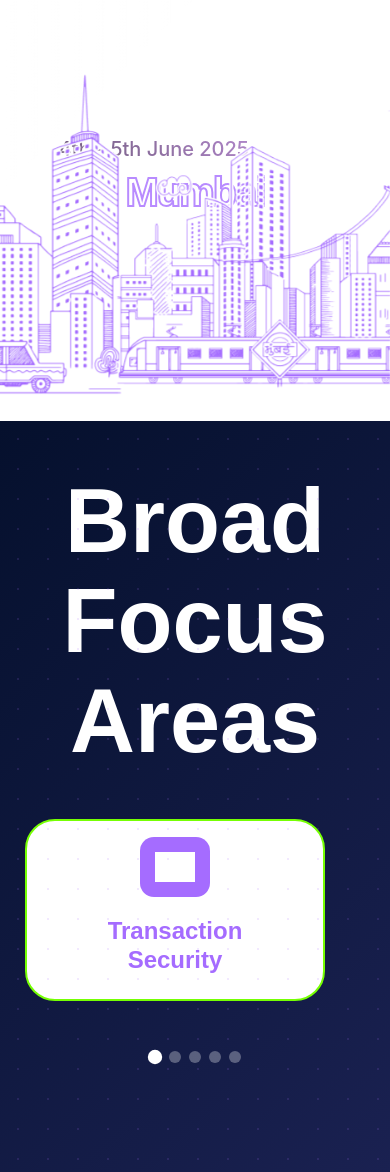
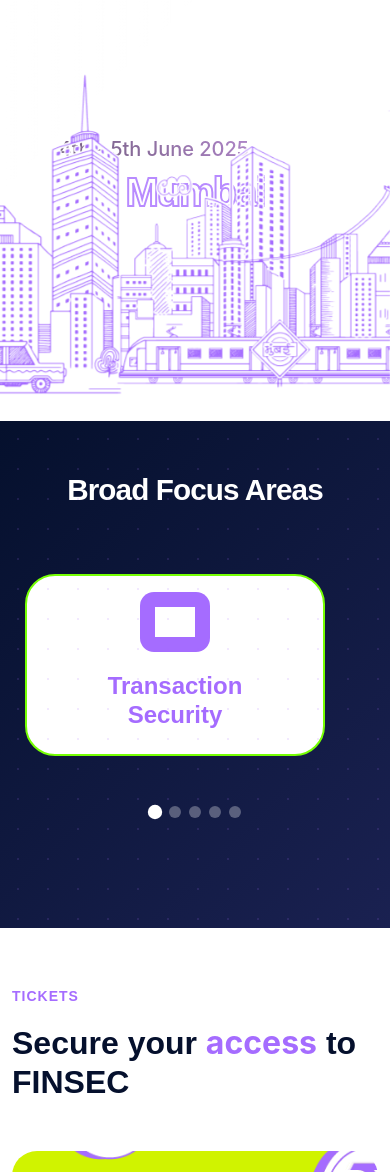
Before and after one commit to shanzantrik/dscifinal, a Laravel app: page / in a window 390 px wide. Shown: the part 3386-4558 px from the top of the page. Run offline with Laravel 12, Linux system fonts and the light colour scheme; data that the repository does not hold is empty; parts of the project's set-up code (start-up, migrations or seed data) failed here and were passed over; some libraries are stand-ins or nearby versions; some web fonts are replaced; grey boxes are pictures that could not be loaded.

Commit message:
New Changes to menu

```diff
--- a/resources/views/home.blade.php
+++ b/resources/views/home.blade.php
@@ -1537,6 +1566,46 @@
       line-height: 50px;
     }
   }
+
+  .bf-title {
+    font-size: clamp(2.5rem, 5vw + 1.5rem, 5.625rem);
+    /* Fluid sizing from 40px to 90px */
+    font-weight: 700;
+    color: #ffffff;
+    line-height: 1.1;
+    letter-spacing: -0.03em;
+    font-family: 'Space Grotesk', sans-serif;
+    text-align: center;
+    margin-bottom: 2rem;
+    padding: 0 1rem;
+    width: 100%;
+    max-width: 1400px;
+    margin-left: auto;
+    margin-right: auto;
+  }
+
+  @media (max-width: 1200px) {
+    .bf-title {
+      font-size: clamp(2.25rem, 4.5vw + 1rem, 4.5rem);
+    }
+  }
+
+  @media (max-width: 767px) {
+    .bf-title {
+      font-size: clamp(2rem, 4vw + 1rem, 3.75rem);
+      line-height: 1.2;
+      padding: 0 0.75rem;
+    }
+  }
+
+  @media (max-width: 480px) {
+    .bf-title {
+      font-size: clamp(1.75rem, 3.5vw + 1rem, 2.625rem);
+      line-height: 1.3;
+      padding: 0 0.5rem;
+      margin-bottom: 1.5rem;
+    }
+  }
 </style>
 
 <!-- Navbar -->
@@ -1556,20 +1625,67 @@
   <script>
     document.addEventListener('DOMContentLoaded', function() {
       const video = document.getElementById('hero-video');
+      const heroSection = document.querySelector('.hero-section');
+
+      // Function to handle video sizing
+      function resizeVideo() {
+        const windowWidth = window.innerWidth;
+        const windowHeight = window.innerHeight;
+        const windowAspect = windowWidth / windowHeight;
+
+        // Get video's native aspect ratio once metadata is loaded
+        if (video.videoWidth && video.videoHeight) {
+          const videoAspect = video.videoWidth / video.videoHeight;
+
+          if (windowAspect > videoAspect) {
+            // Window is wider than video
+            video.style.width = '100%';
+            video.style.height = 'auto';
+          } else {
+            // Window is taller than video
+            video.style.width = 'auto';
+            video.style.height = '100%';
+          }
+        }
+      }
+
+      // Call on page load and whenever video metadata loads
+      video.addEventListener('loadedmetadata', resizeVideo);
+      window.addEventListener('resize', resizeVideo);
 
       // Error handling for video
       video.addEventListener('error', function(e) {
           console.error('Error loading video:', e);
           // Add a CSS class to maintain the section's appearance even if video fails to load
-          document.querySelector('.hero-section').classList.add('video-fallback');
+          heroSection.classList.add('video-fallback');
       });
-  });
+
+      // For mobile devices, consider pausing video when not in viewport to save battery
+      if ('IntersectionObserver' in window) {
+        const observer = new IntersectionObserver((entries) => {
+          entries.forEach(entry => {
+            if (entry.isIntersecting) {
+              if (video.paused) video.play();
+            } else {
+              if (!video.paused) video.pause();
+            }
+          });
+        }, { threshold: 0.1 });
+
+        observer.observe(video);
+      }
+    });
   </script>
 
   <style>
-    /* Add fallback styles in case video fails to load */
-    .hero-section.video-fallback {
-      background: linear-gradient(135deg, #05102D 0%, #1A2151 100%);
+    /* Hero Section Styles */
+    .hero-section {
+      position: relative;
+      width: 100%;
+      height: 100vh;
+      overflow: hidden;
+      background-color: #05102D;
+      /* Fallback color */
     }
 
     /* Ensure video covers the entire section */
@@ -2319,7 +2487,9 @@
   </script>
 
   <!-- Footer -->
-  @include('partials.footer')
+  <div id="contact">
+    @include('partials.footer')
+  </div>
 </div>
 
 @section('custom-css')
@@ -3221,13 +3391,43 @@
   }
 
   .bf-title {
-    font-size: 90px;
+    font-size: clamp(2.5rem, 5vw + 1.5rem, 5.625rem);
+    /* Fluid sizing from 40px to 90px */
     font-weight: 700;
     color: #ffffff;
-    line-height: 100px;
-    letter-spacing: -3%;
+    line-height: 1.1;
+    letter-spacing: -0.03em;
     font-family: 'Space Grotesk', sans-serif;
     text-align: center;
+    margin-bottom: 2rem;
+    padding: 0 1rem;
+    width: 100%;
+    max-width: 1400px;
+    margin-left: auto;
+    margin-right: auto;
+  }
+
+  @media (max-width: 1200px) {
+    .bf-title {
+      font-size: clamp(2.25rem, 4.5vw + 1rem, 4.5rem);
+    }
+  }
+
+  @media (max-width: 767px) {
+    .bf-title {
+      font-size: clamp(2rem, 4vw + 1rem, 3.75rem);
+      line-height: 1.2;
+      padding: 0 0.75rem;
+    }
+  }
+
+  @media (max-width: 480px) {
+    .bf-title {
+      font-size: clamp(1.75rem, 3.5vw + 1rem, 2.625rem);
+      line-height: 1.3;
+      padding: 0 0.5rem;
+      margin-bottom: 1.5rem;
+    }
   }
 
   /* Dotted Background Animation */
--- a/resources/views/partials/footer.blade.php
+++ b/resources/views/partials/footer.blade.php
@@ -37,12 +37,12 @@
               <a href="#" class="btn btn-primary w-100">Room Reservation</a>
             </div>
           </div>
-          <div class="map-container">
+          {{-- <div class="map-container">
             <!-- Google Map will be embedded here -->
             <iframe
               src="https://www.google.com/maps/embed?pb=!1m18!1m12!1m3!1d3769.3267243922964!2d72.90550731543552!3d19.133727287059277!2m3!1f0!2f0!3f0!3m2!1i1024!2i768!4f13.1!3m3!1m2!1s0x3be7c7f189efc039%3A0x9ebbdeaea9ec24ae!2sThe%20Westin%20Mumbai%20Powai%20Lake!5e0!3m2!1sen!2sin!4v1650000000000!5m2!1sen!2sin"
               width="100%" height="350" style="border:0;" allowfullscreen="" loading="lazy"></iframe>
-          </div>
+          </div> --}}
         </div>
       </div>
 
@@ -53,7 +53,8 @@
               <h3>For Sponsorship</h3>
               <div class="contact-person d-flex align-items-center">
                 <div class="contact-img">
-                  <img src="{{ asset('images/team/vibhor.jpg') }}" alt="Vibhor Wahi" class="rounded-circle" width="80">
+                  <img src="{{ asset('images/vibhor-wahi-1.webp') }}" alt="Vibhor Wahi" class="rounded-circle"
+                    width="80">
                 </div>
                 <div class="contact-info ms-3">
                   <h5>Komal Wahi</h5>
@@ -70,7 +71,7 @@
               <h3>For Registration and other queries</h3>
               <div class="contact-person d-flex align-items-center">
                 <div class="contact-img">
-                  <img src="{{ asset('images/team/saurabh.jpg') }}" alt="Saurabh Lal" class="rounded-circle" width="80">
+                  <img src="{{ asset('images/saurabh-lal.webp') }}" alt="Saurabh Lal" class="rounded-circle" width="80">
                 </div>
                 <div class="contact-info ms-3">
                   <h5>Saurabh Lal</h5>
@@ -106,7 +107,7 @@
                 <a href="#">Terms of Service</a> and <a href="#">Privacy Policy</a> for more information.
               </label>
             </div>
-            <button type="submit" class="btn btn-warning text-white w-100">SEND MESSAGE</button>
+            <button type="submit" class="button-footer w-100">SEND MESSAGE</button>
           </form>
         </div>
       </div>
@@ -256,5 +257,12 @@
     .bottom-bar .site-by {
       margin-top: 10px;
     }
+
+    .button-footer {
+      background-color: #d0f300;
+      border-color: #d0f300;
+      font-weight: 600;
+      color: #6f1cf4;
+    }
   }
 </style>
--- a/resources/views/partials/navbar.blade.php
+++ b/resources/views/partials/navbar.blade.php
@@ -13,7 +13,7 @@
     <div class="nav-right">
       <div class="site-menu">
         <ul>
-          <li><a href="{{ route('about') }}">About</a></li>
+          <li><a href="#about">About</a></li>
           <li><a href="#broadFocus">Broad Focus</a></li>
           {{-- <li><a href="{{ route('speakers') }}">Speakers</a></li>
           <li><a href="#eventSchedule">Schedule</a></li>
@@ -46,7 +46,7 @@
   <!-- Mobile Menu -->
   <div class="mobile-menu">
     <ul>
-      <li><a href="{{ route('about') }}">About</a></li>
+      <li><a href="#about">About</a></li>
       <li><a href="#broadFocus">Broad Focus</a></li>
       <li><a href="#contact">Contact</a></li>
       <li><a href="#registration" class="mobile-book-btn">Book Your Seat</a></li>
```
Also changed, not shown: other parts of resources/views/home.blade.php (+123 -42 lines).
